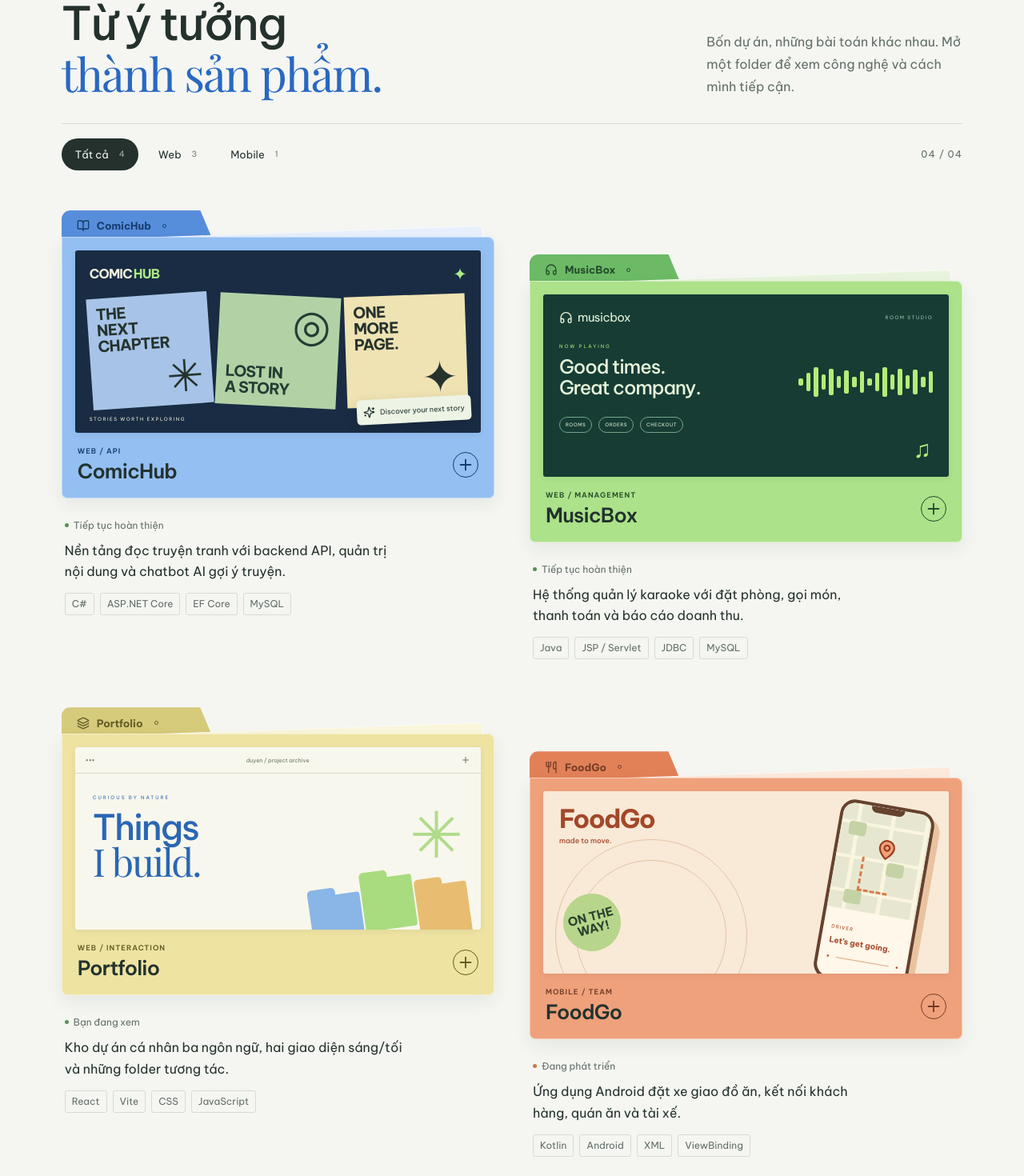
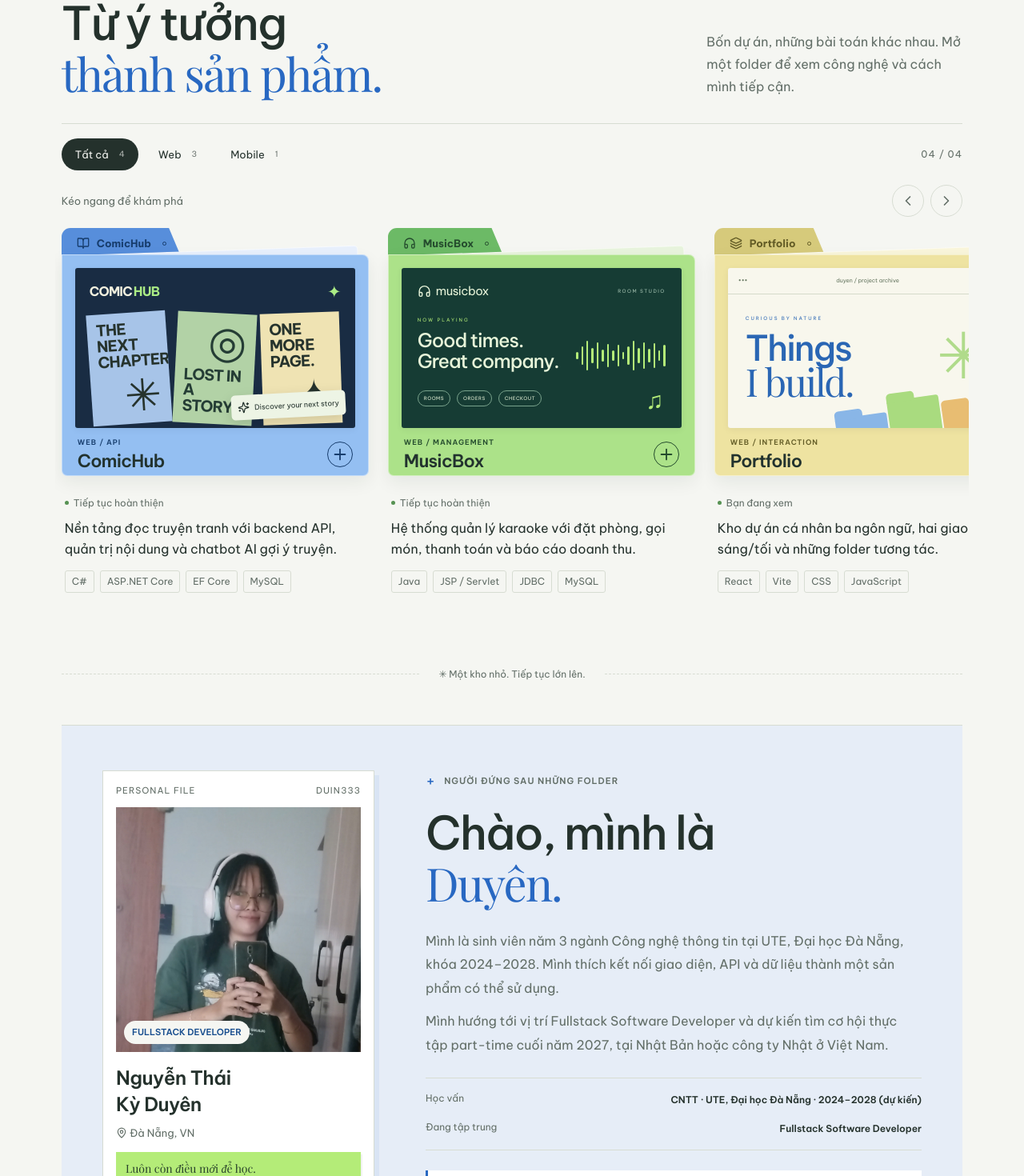
Before and after one commit to duin333/Project-1_Website-of-Personal-Porfolio, a React (Vite) app: page / in a window 1280 px wide. Shown: the part 1111-2581 px from the top of the page at 80% size. Built offline with nearby package versions, Linux system fonts and the light colour scheme.

Commit message:
fix: stabilize profile layout and restore scroll-driven journey with project rail

```diff
--- a/src/App.jsx
+++ b/src/App.jsx
@@ -351,6 +351,7 @@ export default function App() {
   const [filter, setFilter] = useState("all");
   const [toast, setToast] = useState("");
   const homeScroll = useRef(0);
+  const projectRail = useRef(null);
   const [loading, setLoading] = useState(() => { try { return !sessionStorage.getItem("duyen-intro-seen"); } catch { return true; } });
   const finishLoading = useCallback(() => { try { sessionStorage.setItem("duyen-intro-seen", "1"); } catch {} setLoading(false); }, []);
   const toastTimer = useRef(null);
@@ -711,7 +712,12 @@ export default function App() {
               {String(projects.length).padStart(2, "0")}
             </span>
           </div>
-          <div className="projects-grid">
+          <div className="project-slider-controls">
+            <span>{lang === 'vi' ? 'Kéo ngang để khám phá' : lang === 'ja' ? '横にスクロール' : 'Scroll to explore'}</span>
+            <div><button type="button" className="icon-button" aria-label={lang === 'vi' ? 'Dự án trước' : lang === 'ja' ? '前のプロジェクト' : 'Previous projects'} onClick={()=>projectRail.current?.scrollBy({left:-projectRail.current.clientWidth*.8,behavior:effects?'smooth':'instant'})}><ChevronLeft size={20}/></button>
+            <button type="button" className="icon-button" aria-label={lang === 'vi' ? 'Dự án tiếp theo' : lang === 'ja' ? '次のプロジェクト' : 'Next projects'} onClick={()=>projectRail.current?.scrollBy({left:projectRail.current.clientWidth*.8,behavior:effects?'smooth':'instant'})}><ChevronRight size={20}/></button></div>
+          </div>
+          <div className="projects-grid project-rail" ref={projectRail} tabIndex={0} role="region" aria-label={t.selected}>
             {filtered.map((p, i) => (
               <article key={p.id} className={`project-item ${p.color}`}>
                 <Folder
--- a/src/Experience.jsx
+++ b/src/Experience.jsx
@@ -52,13 +52,15 @@ export default function Experience({lang,t,onOpen,mode}) {
     nodes.forEach(node=>node.classList.remove("is-seen","is-reached","is-current"));
    };
   }
+  const resize = new ResizeObserver(()=>setup()); resize.observe(el);
   setup();preference.addEventListener("change",setup);
-  return ()=>{cleanup();preference.removeEventListener("change",setup);};
- },[mode]);
+  return ()=>{resize.disconnect();cleanup();preference.removeEventListener("change",setup);};
+ },[mode,lang]);
  const l=labels[lang];
  return <section id="experience" className="experience-section section-wrap" aria-labelledby="experience-title">
   <div className="section-heading"><div><span className="eyebrow">EXPERIENCE / EDUCATION</span><h2 id="experience-title">{l.title}</h2></div><p>{l.intro}</p></div>
   <ol className="journey-tree" ref={tree}>
+   <li className="journey-traveler" aria-hidden="true"/>
    <li className="journey-node education-node"><span className="tree-dot" aria-hidden="true"><GraduationCap size={18}/></span><article><div className="tree-meta"><time dateTime="2024-09">09/2024</time><span>{l.education}</span></div><h3>{l.school}</h3><p className="tree-role">{l.degree}</p><ul>{l.schoolPoints.map(p=><li key={p}>{p}</li>)}</ul></article></li>
    {Object.entries(details).map(([id,d])=><li className={`journey-node project-node ${id}`} key={id}><span className="tree-dot" aria-hidden="true"><Code2 size={17}/></span><article><div className="tree-meta"><span>{d.date}</span><span>{l.project}</span></div><h3><a href={projectRoute(lang,id)} onClick={e=>{if(!e.metaKey&&!e.ctrlKey){e.preventDefault();onOpen(id);}}}>{projects.find(p=>p.id===id).name}</a></h3><p className="tree-role">{d.role[lang]}</p><a className="journey-project-link" href={projectRoute(lang,id)} onClick={e=>{if(!e.metaKey&&!e.ctrlKey){e.preventDefault();onOpen(id);}}}>{l.view}</a></article></li>)}
    <li className="journey-node future-node"><span className="tree-dot" aria-hidden="true">✳</span><article><span className="future-loading" aria-label="Loading">LOADING <i/><i/><i/></span><h3>{l.future}</h3><p>{l.futureNote}</p></article></li>
--- /dev/null
+++ b/src/layout-polish.css
@@ -0,0 +1,57 @@
+main>section[id] { scroll-margin-top:calc(var(--nav-height,98px) + 24px); }
+/* The portrait is a bounded square; all labels participate in layout. */
+.about-section.section-wrap { padding-inline:clamp(20px,4vw,64px); }
+.about-layout { grid-template-columns:minmax(250px,340px) minmax(0,1fr); gap:clamp(32px,5vw,80px); align-items:start; }
+.about-layout>* { min-width:0; }
+.about-layout .identity-card { width:100%; max-width:340px; margin:0 auto; padding:16px; transform:none; box-shadow:6px 6px 0 #2868c211; }
+.identity-top { flex-wrap:wrap; gap:8px 16px; font-size:.6875rem; line-height:1.5; }
+.identity-top>span { white-space:nowrap; }
+.about-layout .identity-art { width:100%; height:auto; aspect-ratio:1; }
+.identity-photo { object-position:50% 38%; }
+.identity-photo-tag { left:10px; bottom:10px; max-width:calc(100% - 20px); font-size:.6875rem; line-height:1.5; padding:6px 10px; }
+.identity-bottom { display:flex; flex-direction:column; align-items:flex-start; padding:16px 0 0; gap:10px; }
+.identity-bottom strong { font-size:clamp(1.25rem,2vw,1.5rem); line-height:1.4; letter-spacing:-.02em; }
+.identity-bottom>span { font-size:.8125rem; white-space:normal; }
+.about-layout .identity-sticker { position:static; display:block; margin-top:16px; transform:none; max-width:100%; font-size:.875rem; line-height:1.6; padding:10px 12px; }
+.about-facts>div { display:grid; grid-template-columns:minmax(100px,.36fr) minmax(0,1fr); gap:16px; }
+.about-facts strong { min-width:0; overflow-wrap:anywhere; }
+.about-copy>p { max-width:75ch; }
+@media(max-width:900px) { .about-layout { grid-template-columns:1fr; gap:36px; } }
+@media(max-width:420px) { .about-facts>div { grid-template-columns:1fr; gap:6px; } .about-facts strong { text-align:left; } }
+/* One horizontal archive at every breakpoint, including a native scrollbar. */
+.projects-grid.project-rail { display:grid; grid-template-columns:none; grid-auto-flow:column; grid-auto-columns:clamp(300px,30vw,480px); gap:24px; overflow-x:auto; overflow-y:hidden; overscroll-behavior-inline:contain; scroll-snap-type:x mandatory; scroll-padding-inline:8px; padding:14px 8px 24px; margin-inline:-8px; scrollbar-width:auto; scrollbar-color:var(--blue) var(--soft-blue); }
+.project-rail::-webkit-scrollbar { height:8px; }
+.project-rail::-webkit-scrollbar-track { background:var(--soft-blue); border-radius:8px; }
+.project-rail::-webkit-scrollbar-thumb { background:var(--blue); border-radius:8px; }
+.project-rail .project-item,.project-rail .project-item:nth-child(even) { min-width:0; padding-top:0; scroll-snap-align:start; }
+.project-rail .project-folder { width:100%; max-width:none; height:310px; }
+.project-rail .project-folder .project-art { height:200px; }
+.project-rail .folder-caption strong { font-size:1.375rem; }
+.project-rail .folder-caption { padding-block:12px; }
+.project-slider-controls { display:flex; align-items:center; justify-content:space-between; gap:16px; color:var(--muted); font-size:.8125rem; }
+.project-slider-controls>div { display:flex; gap:8px; }
+.project-slider-controls button { border:1px solid var(--line); border-radius:50%; }
+.project-rail:focus-visible { outline:2px solid var(--blue); outline-offset:4px; }
+.projects-section .project-toolbar { padding-bottom:18px; }
+@media(max-width:600px) { .projects-grid.project-rail { grid-auto-columns:min(84vw,360px); gap:18px; } .project-rail .project-folder { height:300px; } .project-rail .project-folder .project-art { height:190px; } }
+/* A visible scroll-driven light travels along the compact timeline. */
+.experience-section .journey-tree::after { width:3px; left:17.5px; z-index:0; background:var(--blue); box-shadow:0 0 12px #4b97ff88; }
+.journey-traveler { display:none; }
+.tree-animated>.journey-traveler { display:block; position:absolute; left:18px; top:calc(20px + (100% - 85px) * var(--tree-progress,0)); translate:-50% -50%; width:12px; height:12px; border-radius:50%; background:var(--blue); box-shadow:0 0 0 5px color-mix(in srgb,var(--blue) 15%,transparent),0 0 24px var(--blue); z-index:2; pointer-events:none; }
+.experience-section .tree-animated>.is-current>article { border-color:var(--blue); box-shadow:inset 3px 0 var(--blue),0 4px 16px #2868c212; }
+.experience-section .tree-animated>.journey-node.is-seen>article { opacity:1; }
+.about-layout .identity-card.motion-reveal,.about-layout .identity-card.motion-reveal.is-revealed,.about-layout .about-copy.motion-reveal { opacity:1; transform:none; }
+@media(max-width:380px) {
+ .site-header { padding-inline:3%; gap:4px; }
+ .site-header .wordmark { font-size:22px; letter-spacing:-1px; }
+ .site-header .logo-star { font-size:18px; }
+ .site-header .header-controls { gap:1px; }
+ .site-header .theme-switch { width:54px; height:32px; }
+ .site-header .theme-switch-thumb { width:24px; height:24px; }
+ .site-header .theme-switch[aria-checked="true"] .theme-switch-thumb { transform:translateX(22px); }
+ .site-header .music-toggle,.site-header .menu-toggle { width:27px; }
+}
+@media(max-width:420px) {
+ .site-footer { grid-template-columns:minmax(0,1fr); }
+ .site-footer .footer-actions { grid-column:1; grid-row:3; justify-content:flex-start; flex-wrap:wrap; }
+}
--- a/src/main.jsx
+++ b/src/main.jsx
@@ -11,6 +11,7 @@ import "@fontsource/noto-sans-jp/400.css";
 import "./styles.css";
 import "./motion.css";
 import "./wide-layout.css";
+import "./layout-polish.css";
 createRoot(document.getElementById("root")).render(
   <React.StrictMode>
     <App />
```
